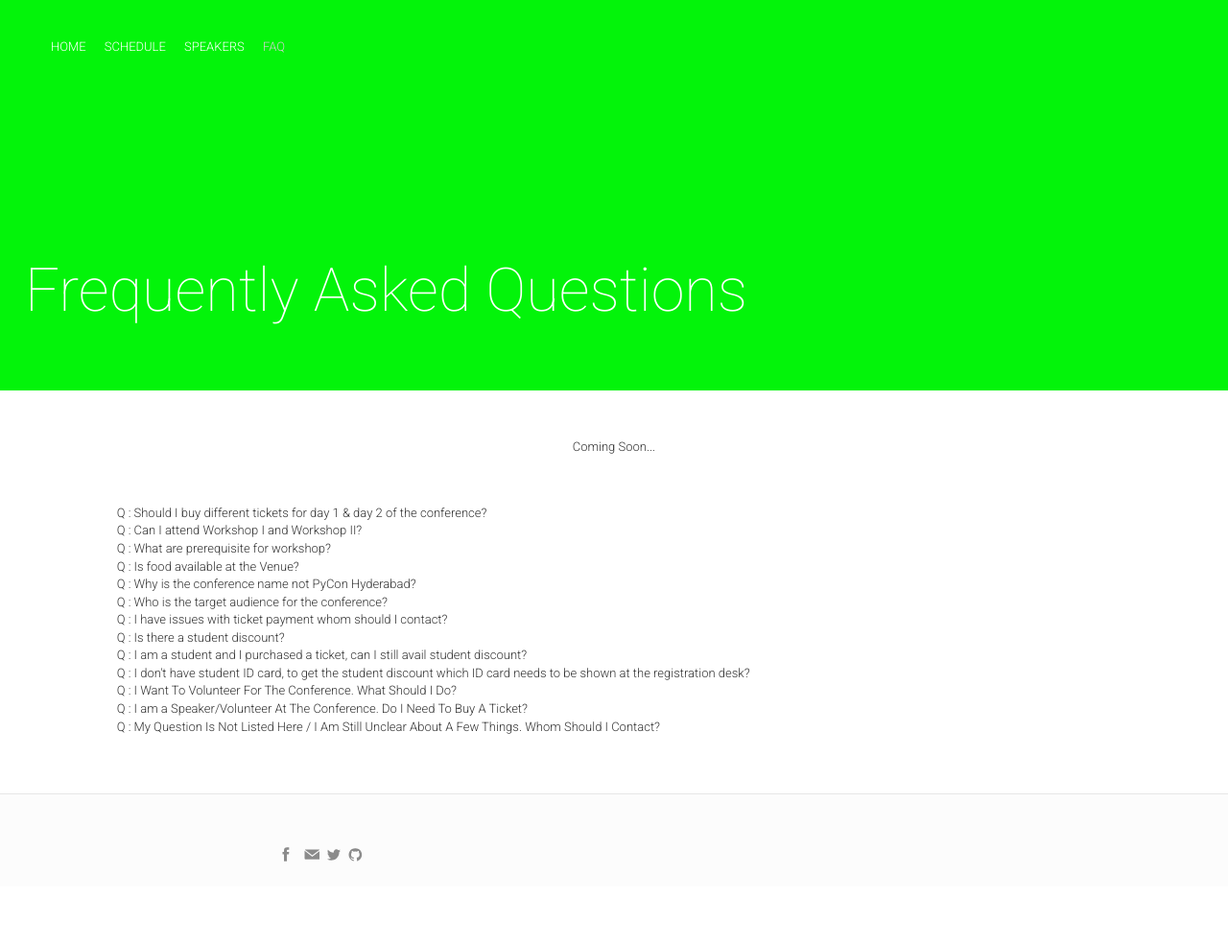
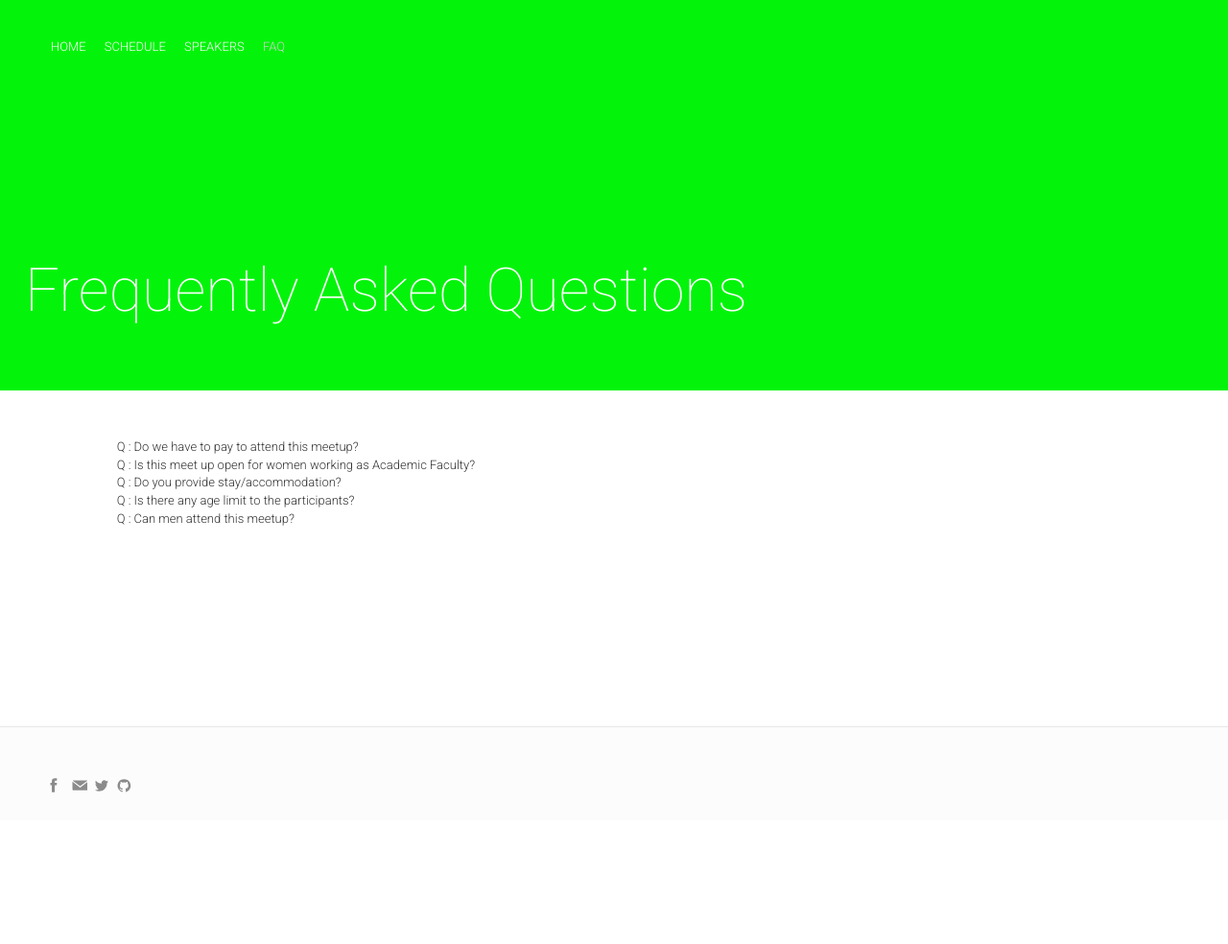
Before and after one commit to mumbaipymeetup/women_zeppelin, a Jekyll site: the page built from faq.html, in a window 1280 px wide. Shown: the whole page at 96% size. Built offline with Jekyll 4.4.1, drawn with Linux system fonts in a browser that asks for light colours; nearby versions of some CDN libraries; comment, search, counter and statistics services are not loaded; after the commit the page ends 900 px from its top, so only the background shows below that.

Commit message:
Location update

```diff
--- a/_data/faqs.yml
+++ b/_data/faqs.yml
@@ -1,66 +1,24 @@
 -
   id: 1
-  question: "Should I buy different tickets for day 1 & day 2 of the conference?"
-  answer: "Yes. Day 1 and Day 2 are two separate tickets. Day 1 is Workshop, ticket price is 500 INR. Day 2 is the Main Conference, ticket price is 800 INR."
+  question: "Do we have to pay to attend this meetup?"
+  answer: "No. This meetup is absolutely free."
 
 -
   id: 2
-  question: "Can I attend Workshop I and Workshop II?"
-  answer: "Workshop I and II are parallel tracks; only one workshop can be chosen."
+  question: "Is this meet up open for women working as Academic Faculty?"
+  answer: "Yes. This workshop is open to all women irrespective of their professions. Women from Academia, students, teachers and faculty are welcome to attend."
 
 -
   id: 3
-  question: "What are prerequisite for workshop?"
-  answer: "Knowledge of python and computer are necessary. Specific libraries and other prerequisite for workshop will be sent via email before the workshop.."
+  question: "Do you provide stay/accommodation?"
+  answer: "No. This is a free 1 day meetup run by volunteers and hence, unfortunately, we are unable to provide free or paid accommodation"
 
 -
   id: 4
-  question: "Is food available at the Venue?"
-  answer: "Yes food will be provided as part of the conference, please check the schedule for lunch & snack break timings."
+  question: "Is there any age limit to the participants?"
+  answer: "No. Women of all ages can participate."
 
 -
   id: 5
-  question: "Why is the conference name not PyCon Hyderabad?"
-  answer: "Each country should preferably have one PyCon Conference, so we decided to keep the name as PyConf. The objectives, community & Python, everything remains same. :)
-"
-
--
-  id: 6
-  question: "Who is the target audience for the conference?"
-  answer: "This conference is primarily targeted towards working professionals who want to learn, explore, share & connect. Students are also welcome at the conference."
-
--
-  id: 7
-  question: "I have issues with ticket payment whom should I contact?"
-  answer: "Please email us at <a href='mailto:contact@hydpy.org'>contact@hydpy.org</a>."
-
--
-  id: 8
-  question: "Is there a student discount?"
-  answer: "Yes, Students get a 20% discount on Conference(Day 2) ticket. Apply code <b>PYCONFSTUDENT2017</b> at the Checkout page. Valid ID card is necessary for availing discount."
-
--
-  id: 9
-  question: "I am a student and I purchased a ticket, can I still avail student discount?"
-  answer: "No, the coupon has to be applied before purchasing of the ticket."
-
--
-  id: 10
-  question: "I don't have student ID card, to get the student discount which ID card needs to be shown at the registration desk?"
-  answer: "A college ID card from a recognised university is a must for availing student discount. We need to verify the same at the registration desk, else the difference will have to be paid at the registration desk for entry."
-
--
-  id: 11
-  question: "I Want To Volunteer For The Conference. What Should I Do?"
-  answer: "Currently we feel we have enough volunteers for the conference, please drop your name here, we will get in touch with you if required. Your help is much appreciated.
-"
-
--
-  id: 12
-  question: "I am a Speaker/Volunteer At The Conference. Do I Need To Buy A Ticket?"
-  answer: "Yes. At PyConf, everybody buys tickets. Even the event organizers buy tickets. Your ticket helps keep the event affordable for all."
-
--
-  id: 13
-  question: "My Question Is Not Listed Here / I Am Still Unclear About A Few Things. Whom Should I Contact?"
-  answer: "Please send an email to <a href='mailto:contact@hydpy.org'>contact@hydpy.org</a>."
+  question: "Can men attend this meetup?"
+  answer: "The meetup is geared towards women in STEM. We do encourage  attendees with +1 guests to attend."
--- a/faq.html
+++ b/faq.html
@@ -6,10 +6,6 @@ color: "#03f40a"
 ---
 
 {% include top-section.html %}
-<!-- Begin Schedule Section -->
-<section id="schedule" class="schedule">
-   <div class="modals" class="modals">
-		Coming Soon...
 
 <section>
 	<div class="content-wrapper text-left">
@@ -29,6 +25,5 @@ color: "#03f40a"
         {% endfor %}
       </div>
 		</div>
-</div>
+	</div>
 </section>
-<!-- End Schedule Section -->
```
